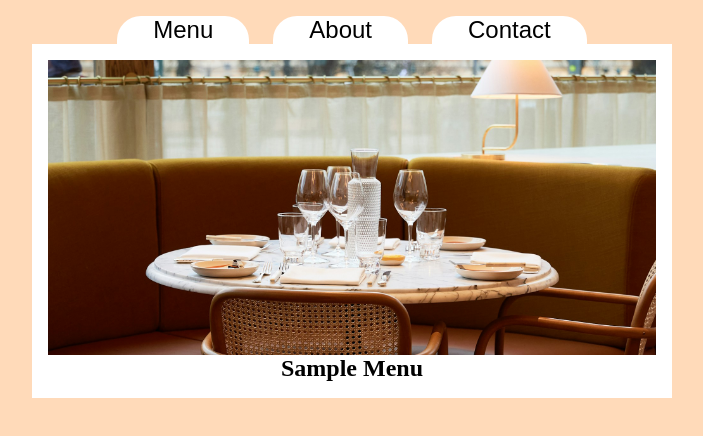
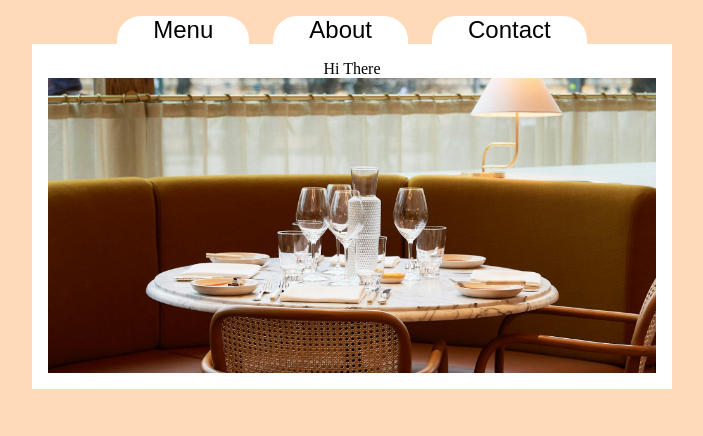
Before and after one commit to mabstract25/RestaurantPage, a website built with webpack: page src/index.html in a window 1280 px wide. Shown: the whole page, without its empty margins (288-991 px from the left). Built offline with nearby package versions, Linux system fonts and the light colour scheme.

Commit message:
Start JS build
Create about.JS, which will house all about page content.

Page content will be build and appended entirely with JS.

created helpers.js, for repeatable helper functions used to populate the page.

```diff
--- /dev/null
+++ b/src/about.js
@@ -0,0 +1,12 @@
+import {createParagraph, createImage} from "./helpers.js";
+import restaurant from "../src/images/restaurantthin.jpg";
+
+function createAbout() {
+    const mainContent = document.getElementById('content');
+    mainContent.appendChild(createParagraph("Hi There"));
+    mainContent.appendChild(createImage(restaurant));
+
+
+}
+
+export default createAbout;
--- /dev/null
+++ b/src/helpers.js
@@ -0,0 +1,17 @@
+// ONLY for generic helper functions
+
+function createParagraph(text) {
+    const para = document.createElement("p");
+    para.textContent = text;
+    return para;
+}
+
+function createImage(src) {
+    const img = document.createElement("img");
+    img.src = src;
+    img.classList.add("img");
+    return img;
+}
+
+
+export {createParagraph, createImage}
--- a/src/index.html
+++ b/src/index.html
@@ -18,8 +18,6 @@
             </nav>
        </header>
        <div id="content">
-        <img src="/src/restaurantthin.jpg" alt="" class="restaurantimg">
-        <h2>Sample Menu</h2>
        </div>
     </div>
 </body>
--- a/src/index.js
+++ b/src/index.js
@@ -1,3 +1,5 @@
 import "./styles.css";
+import createAbout from "./about.js";
 
-console.log("HI!");
+
+createAbout();
--- a/src/styles.css
+++ b/src/styles.css
@@ -33,7 +33,7 @@ button:hover {
     padding: 0 25%;
 }
 
-.restaurantimg {
+.img {
     width: 100%;
 }
 
```
Also changed, not shown: src/images/restaurantthin.jpg (renamed from src/restaurantthin.jpg).
